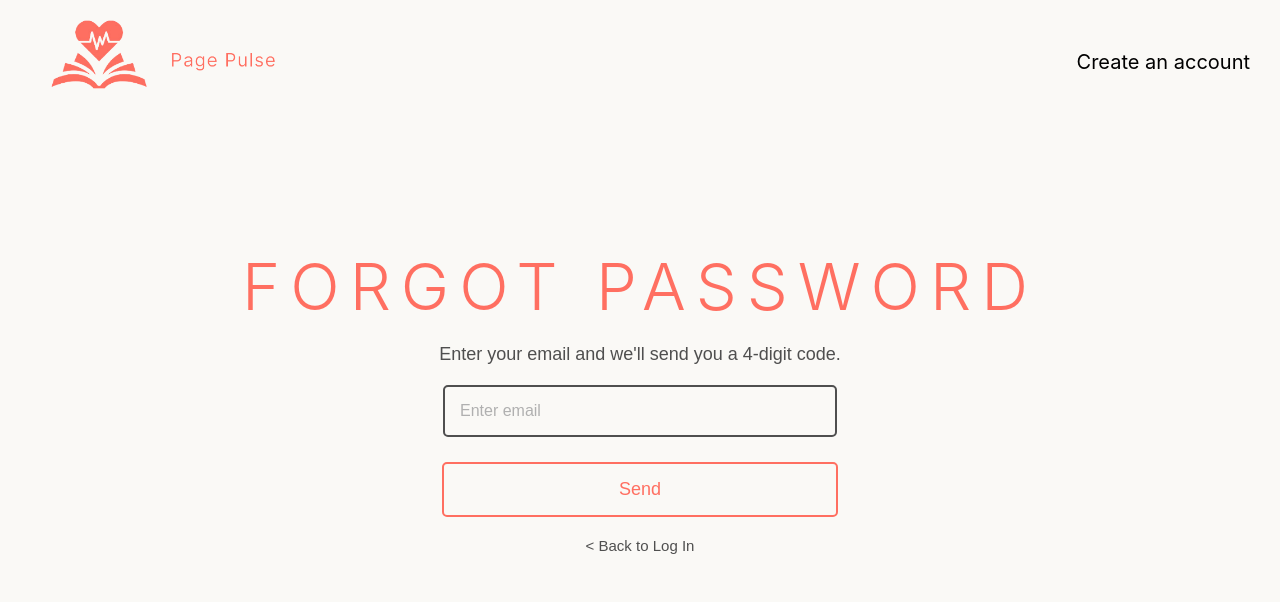
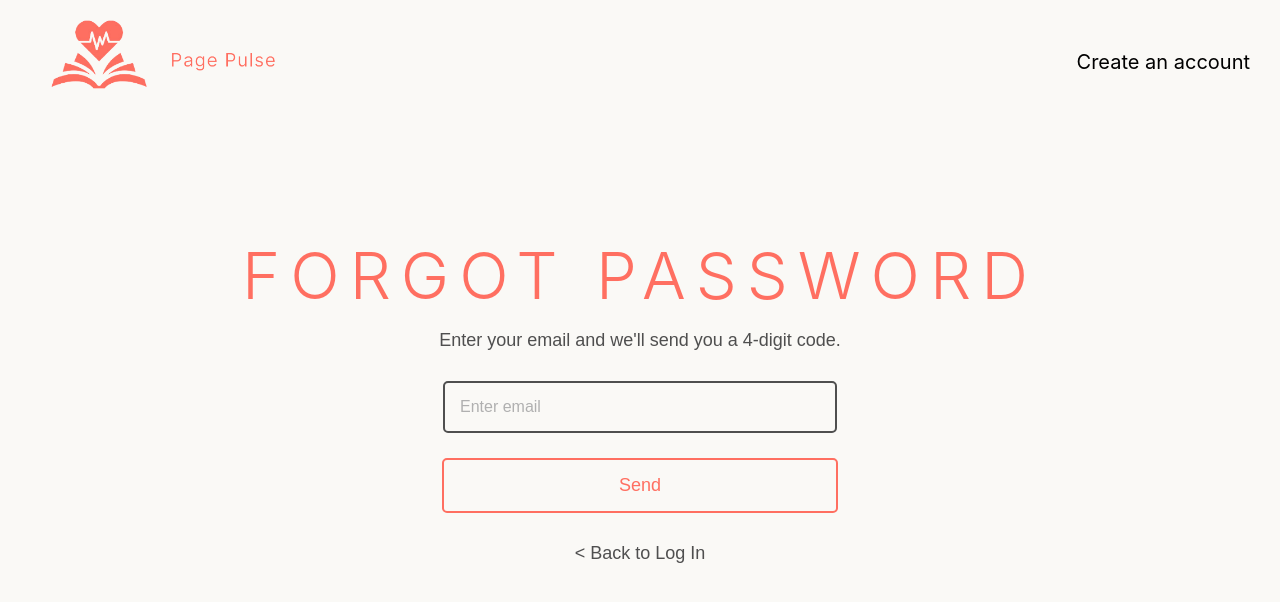
Before and after one commit to cabadany/PagePulse, a Django app: page /forgot-password/ in a window 1280 px wide. Shown: the top 602 px of the page. Run offline with Django 5.2, Linux system fonts and the light colour scheme.

Commit message:
Initial Commit of Forgot Password

```diff
--- a/PagePulse/main/templates/main/forgotpassword.html
+++ b/PagePulse/main/templates/main/forgotpassword.html
@@ -56,12 +56,13 @@
             margin: 0; /* Ensure no margin is affecting alignment */
         }
 
-        p {
+        h2 {
             font-size: 18px;
             color: #4F4F4F;
-            margin-bottom: 20px;
-            text-align: center;
+            margin-bottom: 30px; /* Added margin to create space below */
+            font-weight: 300; /* Light font weight */
         }
+
 
         form {
             display: flex;
@@ -104,11 +105,12 @@
         }
 
         .back-link {
-            margin-top: 20px;
-            font-size: 15px; /* Adjusted font size */
+            margin-top: 30px; /* Increased margin for more space */
+            font-size: 18px; /* Adjusted font size */
             color: #4F4F4F;
             text-decoration: none;
         }
+
 
         .back-link:hover {
             text-decoration: underline;
@@ -123,7 +125,7 @@
     <a href="{% url 'signup' %}" class="create-account">Create an account</a>
 
     <h1 class="forgot-password">FORGOT PASSWORD</h1>
-    <p>Enter your email and we'll send you a 4-digit code.</p>
+    <h2>Enter your email and we'll send you a 4-digit code.</h2>
     <form action="#" method="POST">
         {% csrf_token %}
         <input type="email" name="email" placeholder="Enter email" required>
```
